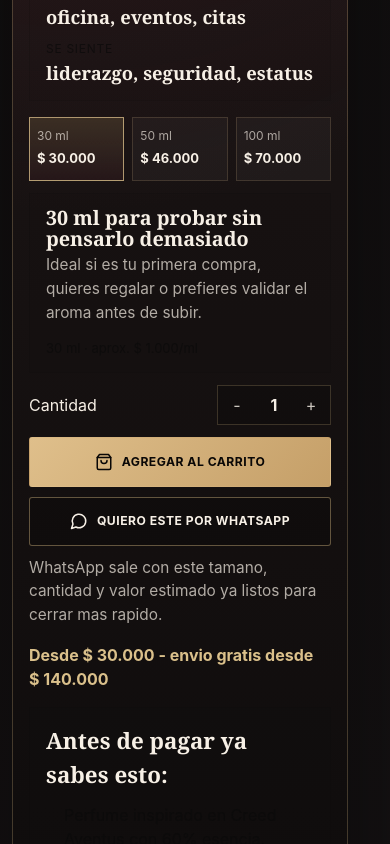
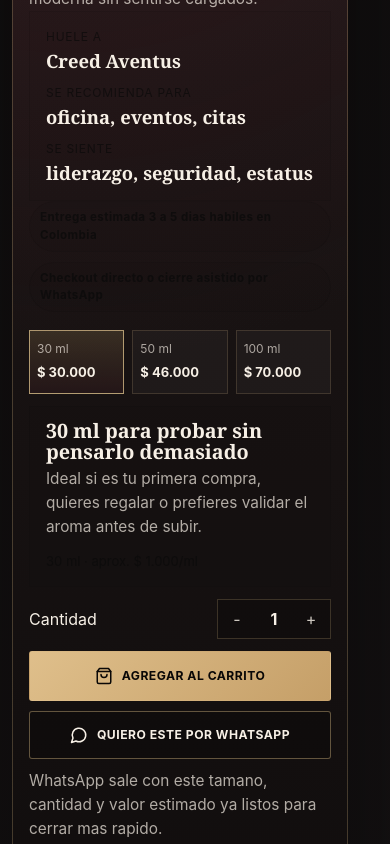
Before and after one commit to davidricardobc/empire-essence-v3-lab, a Next.js app: page /producto/conquista in a window 390 px wide. Shown: the part 1830-2674 px from the top of the page. Built offline with nearby package versions, Linux system fonts and the light colour scheme; no server answers.

Commit message:
style: tighten purchase cues across storefront

```diff
--- a/src/app/globals.css
+++ b/src/app/globals.css
@@ -962,6 +962,28 @@
   color: rgba(247, 240, 230, 0.66);
 }
 
+.catalog-guidance {
+  display: grid;
+  grid-template-columns: repeat(2, minmax(0, 1fr));
+  gap: 14px;
+  margin-top: 16px;
+}
+
+.catalog-guidance > div {
+  border: 1px solid rgba(200, 168, 106, 0.12);
+  background: rgba(255, 255, 255, 0.028);
+  padding: 16px;
+}
+
+.catalog-guidance strong {
+  color: var(--ivory);
+}
+
+.catalog-guidance p {
+  margin: 6px 0 0;
+  color: rgba(247, 240, 230, 0.66);
+}
+
 .active-filter-list {
   display: flex;
   flex-wrap: wrap;
@@ -1023,6 +1045,14 @@
   margin: 26px 0;
 }
 
+.product-decision-strip,
+.buy-panel-trust {
+  display: flex;
+  flex-wrap: wrap;
+  gap: 10px;
+  margin: 0 0 24px;
+}
+
 .note-block {
   border: 1px solid var(--line);
   padding: 16px;
@@ -1089,6 +1119,16 @@
 
 .product-buy .buy-box-note {
   color: rgba(11, 10, 10, 0.68);
+}
+
+.product-buy .buy-panel-trust {
+  margin-bottom: 18px;
+}
+
+.product-buy .buy-panel-trust span {
+  border-color: rgba(11, 10, 10, 0.1);
+  background: rgba(11, 10, 10, 0.035);
+  color: rgba(11, 10, 10, 0.76);
 }
 
 .decision-summary,
@@ -2097,6 +2137,27 @@
   text-transform: none;
 }
 
+.quick-buy-trust {
+  display: flex;
+  flex-wrap: wrap;
+  gap: 8px;
+  margin-top: 12px;
+}
+
+.quick-buy-trust span {
+  display: inline-flex;
+  align-items: center;
+  gap: 6px;
+  border: 1px solid rgba(215, 185, 132, 0.18);
+  border-radius: 999px;
+  background: rgba(255, 255, 255, 0.04);
+  padding: 6px 10px;
+  color: rgba(247, 240, 230, 0.84);
+  font-size: 0.68rem;
+  font-weight: 700;
+  letter-spacing: 0.08em;
+}
+
 .quick-buy-list {
   display: grid;
   gap: 10px;
@@ -2150,6 +2211,16 @@
 .quick-buy-alex small {
   color: rgba(247, 240, 230, 0.7);
   font-size: 0.86rem;
+}
+
+.quick-buy-copy small {
+  display: block;
+  margin-top: 7px;
+  color: rgba(227, 200, 145, 0.88);
+  font-size: 0.72rem;
+  font-weight: 700;
+  letter-spacing: 0.06em;
+  text-transform: uppercase;
 }
 
 .quick-buy-copy p {
@@ -2379,6 +2450,29 @@
   font-size: 2.05rem;
 }
 
+.product-card-proof {
+  display: flex;
+  flex-wrap: wrap;
+  gap: 8px;
+  margin-top: 14px;
+}
+
+.product-card-proof span,
+.product-decision-strip span,
+.buy-panel-trust span {
+  display: inline-flex;
+  align-items: center;
+  gap: 6px;
+  border: 1px solid rgba(215, 185, 132, 0.16);
+  border-radius: 999px;
+  background: rgba(255, 255, 255, 0.04);
+  padding: 7px 10px;
+  color: rgba(247, 240, 230, 0.82);
+  font-size: 0.72rem;
+  font-weight: 700;
+  letter-spacing: 0.04em;
+}
+
 .page-hero {
   border-bottom: 1px solid rgba(215, 185, 132, 0.12);
   padding-bottom: 42px;
@@ -3073,6 +3167,15 @@
   margin-top: 3px;
 }
 
+.product-card {
+  transition: transform 180ms ease, border-color 180ms ease, box-shadow 180ms ease;
+}
+
+.product-card:hover {
+  border-color: rgba(215, 185, 132, 0.32);
+  box-shadow: 0 22px 60px rgba(0, 0, 0, 0.24);
+}
+
 .quick-buy-action {
   gap: 10px;
 }
@@ -3117,6 +3220,19 @@
   .quick-buy-media {
     height: 104px;
   }
+
+  .quick-buy-trust {
+    gap: 6px;
+  }
+
+  .quick-buy-trust span {
+    font-size: 0.63rem;
+    letter-spacing: 0.05em;
+  }
+
+  .catalog-guidance {
+    grid-template-columns: 1fr;
+  }
 }
 
 @media (max-width: 430px) {
@@ -3139,6 +3255,10 @@
 
   .quick-buy-copy span {
     font-size: 0.78rem;
+  }
+
+  .quick-buy-copy small {
+    font-size: 0.65rem;
   }
 
   .quick-buy-action {
--- a/src/app/producto/[slug]/page.tsx
+++ b/src/app/producto/[slug]/page.tsx
@@ -94,6 +94,11 @@
             <span>{product.sillage}</span>
           </div>
 
+          <div className="product-decision-strip">
+            <span>Ideal para {product.occasions.slice(0, 2).join(" y ")}</span>
+            <span>Disponible en {product.variants.map((variant) => `${variant.sizeMl} ml`).join(", ")}</span>
+          </div>
+
           <div className="notes-grid">
             <NoteBlock label="Salida" notes={product.notes.top} />
             <NoteBlock label="Corazon" notes={product.notes.heart} />
@@ -124,6 +129,10 @@
               <span>Se siente</span>
               <strong>{product.moods.slice(0, 3).join(", ")}</strong>
             </div>
+          </div>
+          <div className="buy-panel-trust">
+            <span>Entrega estimada 3 a 5 dias habiles en Colombia</span>
+            <span>Checkout directo o cierre asistido por WhatsApp</span>
           </div>
           <AddToCart product={product} showDirectWhatsapp />
           <div className="price-hint">
--- a/src/components/catalog/CatalogExplorer.tsx
+++ b/src/components/catalog/CatalogExplorer.tsx
@@ -112,6 +112,17 @@
         </div>
       ) : null}
 
+      <div className="catalog-guidance" aria-label="Ayuda para comprar mas rapido">
+        <div>
+          <strong>Compra mas facil</strong>
+          <p>Abre la ficha para revisar notas, tamanos y duracion antes de agregar al carrito.</p>
+        </div>
+        <div>
+          <strong>Senales rapidas</strong>
+          <p>Las cards ahora muestran tamanos e intensidad para comparar sin entrar producto por producto.</p>
+        </div>
+      </div>
+
       <div className="filter-grid">
         <FilterSelect label="Categoria" value={category} onChange={(value) => setCategory(value as Category | "all")}>
           {categories.map((item) => (
--- a/src/components/catalog/ProductCard.tsx
+++ b/src/components/catalog/ProductCard.tsx
@@ -9,6 +9,7 @@
 
 export function ProductCard({ product, compact = false }: { product: Product; compact?: boolean }) {
   const price = product.variants[0]?.retailPriceCop ?? 0;
+  const sizesLabel = product.variants.map((variant) => `${variant.sizeMl} ml`).join(" / ");
 
   return (
     <article className={`product-card ${compact ? "compact-card" : ""}`}>
@@ -29,6 +30,10 @@
         <p>Inspirado en {product.inspirationReference}</p>
       </Link>
       <p className="product-description">{product.shortDescription}</p>
+      <div className="product-card-proof">
+        <span>{sizesLabel}</span>
+        <span>Intensidad {product.intensity}</span>
+      </div>
       <div className="tag-row">
         {product.families.slice(0, 3).map((family) => (
           <span key={family}>{family}</span>
--- a/src/components/home/HomeQuickBuy.tsx
+++ b/src/components/home/HomeQuickBuy.tsx
@@ -2,7 +2,7 @@
 
 import Image from "next/image";
 import Link from "next/link";
-import { MessageCircle, Plus } from "lucide-react";
+import { Flame, MessageCircle, Plus, ShieldCheck, Truck } from "lucide-react";
 import { useCart } from "@/components/cart/CartProvider";
 import { formatCop } from "@/lib/currency";
 import { getProductVisual } from "@/lib/product-visuals";
@@ -19,11 +19,27 @@
       <div className="quick-buy-head">
         <span>Elige tu esencia</span>
         <p>Perfumes inspirados listos para compra retail. Agrega al carrito o abre la ficha para ver notas y tamanos.</p>
+        <div className="quick-buy-trust">
+          <span>
+            <Flame size={13} />
+            Top ventas
+          </span>
+          <span>
+            <Truck size={13} />
+            Entrega 3 a 5 dias
+          </span>
+          <span>
+            <ShieldCheck size={13} />
+            Pago seguro
+          </span>
+        </div>
       </div>
 
       <div className="quick-buy-list">
         {products.slice(0, 3).map((product, index) => {
           const variant = product.variants[0];
+          const sizeLabel = product.variants.map((item) => `${item.sizeMl} ml`).join(" / ");
+
           return (
             <article key={product.id} className="quick-buy-item">
               <Link href={`/producto/${product.slug}`} className="quick-buy-media" aria-label={`Ver ${product.publicName}`}>
@@ -40,6 +56,9 @@
                   <strong>{product.publicName}</strong>
                 </Link>
                 <span>Inspirado en {product.inspirationReference}</span>
+                <small>
+                  {sizeLabel} · intensidad {product.intensity}
+                </small>
                 <p>{product.shortDescription}</p>
               </div>
               <div className="quick-buy-action">
@@ -60,7 +79,7 @@
                   }
                 >
                   <Plus size={15} />
-                  Al carrito
+                  Agregar
                 </button>
               </div>
             </article>
```
